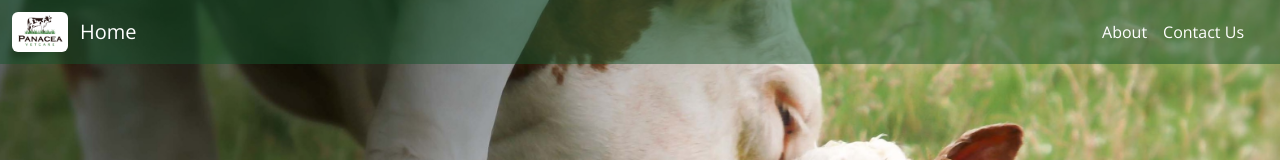
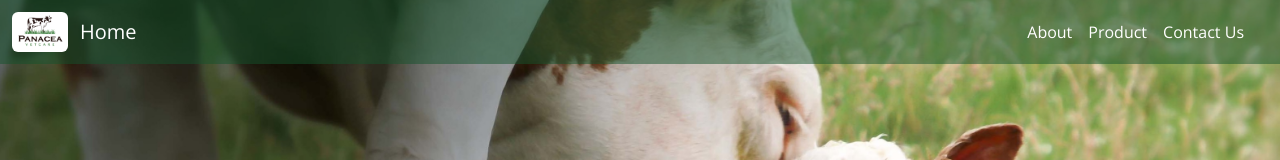
Before and after one commit to panacea-vetcare/bovine-pregnancy-kit, a Next.js app: page / in a window 1280 px wide. Shown: the top 160 px of the page. Built offline with nearby package versions, Linux system fonts and the light colour scheme.

Commit message:
Update navbar.tsx

```diff
--- a/src/components/navbar.tsx
+++ b/src/components/navbar.tsx
@@ -42,6 +42,9 @@ export default function Navbar() {
         <Link href="#about" className="links">
           About
         </Link>
+        <Link href="#bovinepdkit" className="links">
+          Product
+        </Link>
         <Link href="#contactUs" className="links">
           Contact Us
         </Link>
```
